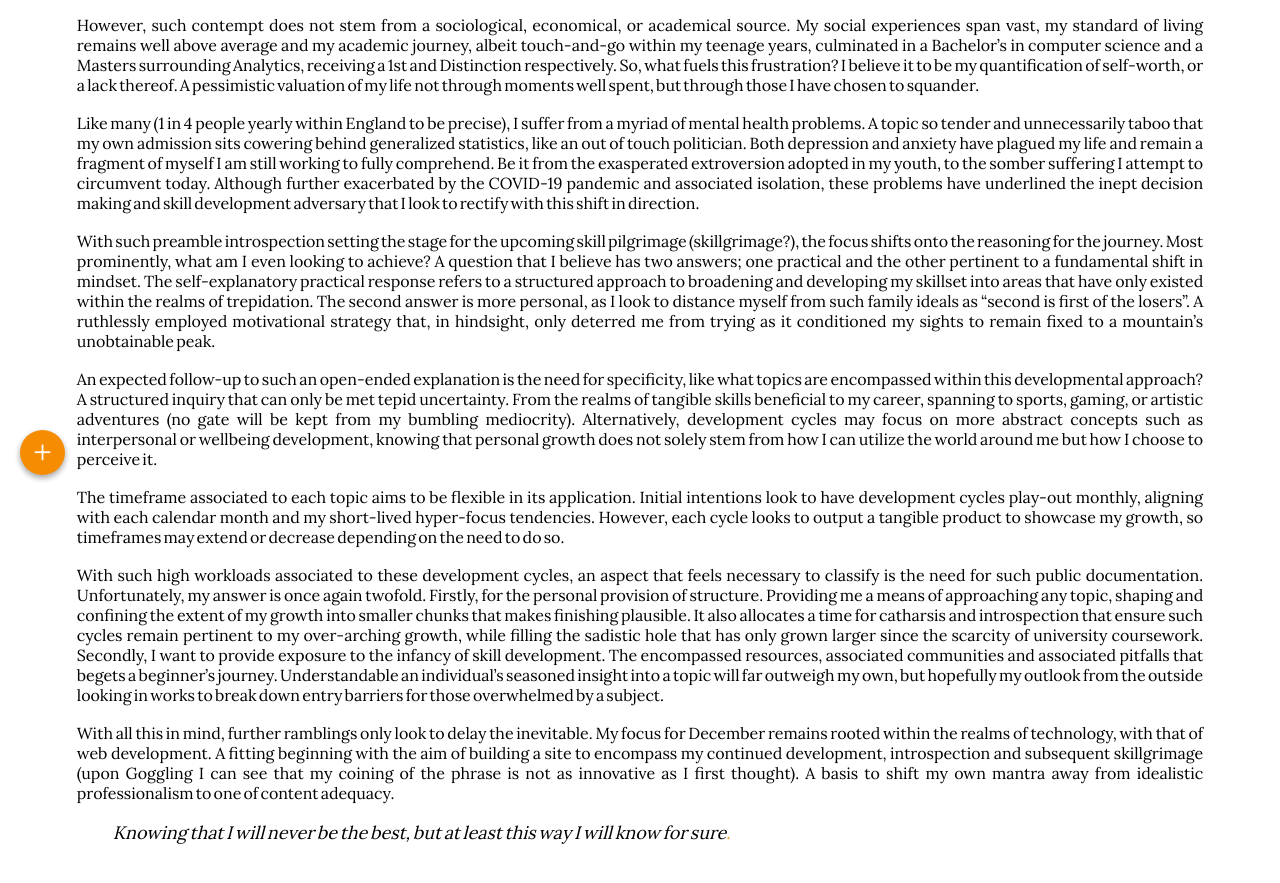
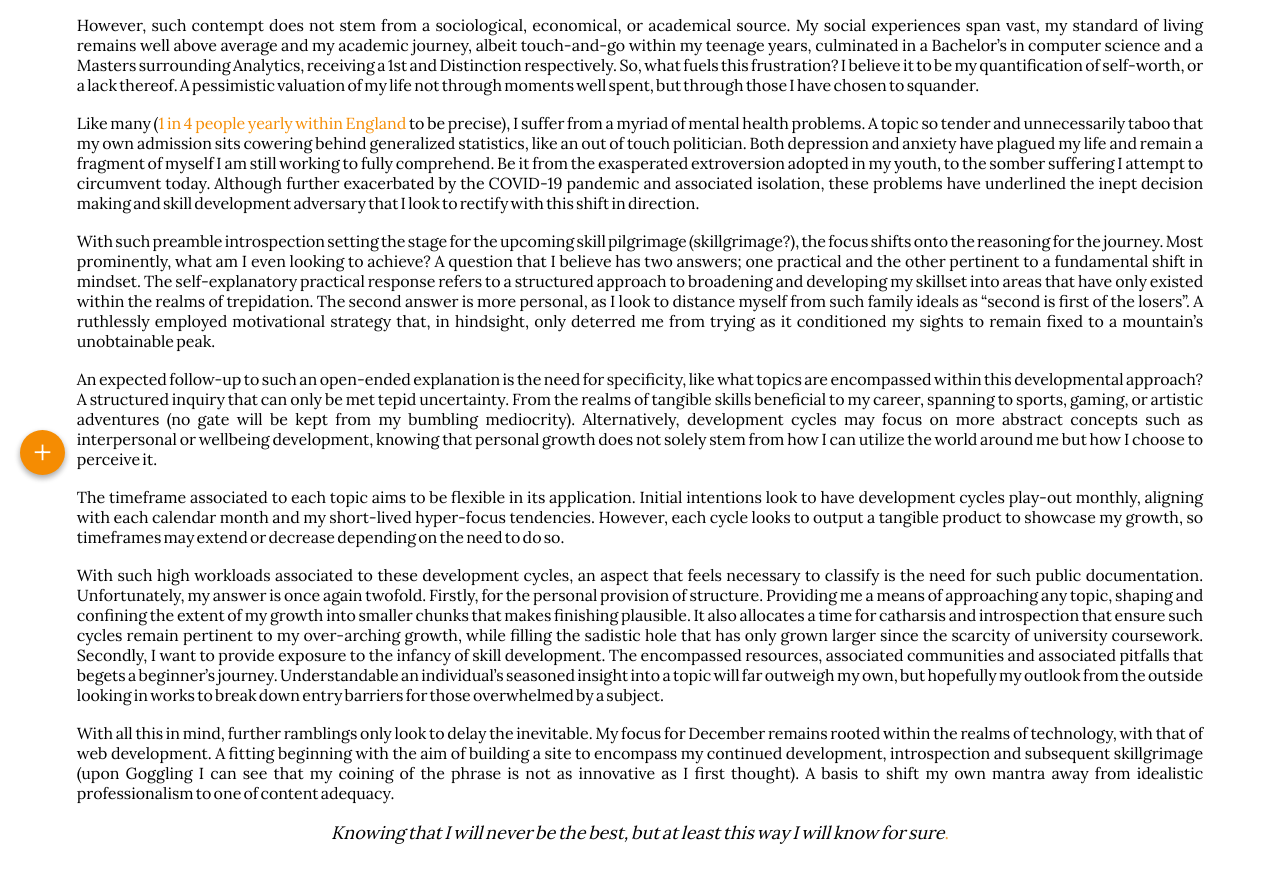
Before and after one commit to tomtribe/AtLeastITried, a plain HTML site: page blogPost1.html in a window 1280 px wide. Shown: the part 305-1188 px from the top of the page. Drawn offline with Linux system fonts and the light colour scheme.

Commit message:
blog content update

```diff
--- a/blogPost1.html
+++ b/blogPost1.html
@@ -40,7 +40,7 @@
             </p>
             <br>
             <p>
-                Like many (1 in 4 people yearly within England to be precise), I suffer from a myriad of mental health problems. A topic so tender and unnecessarily taboo that my own admission
+                Like many (<a href="https://www.mind.org.uk/information-support/types-of-mental-health-problems/statistics-and-facts-about-mental-health/how-common-are-mental-health-problems/#:~:text=1%20in%204%20people%20will,week%20in%20England%20%5B2%5D.">1 in 4 people yearly within England</a> to be precise), I suffer from a myriad of mental health problems. A topic so tender and unnecessarily taboo that my own admission
                 sits cowering behind generalized statistics, like an out of touch politician. Both depression and anxiety have plagued my life and remain a fragment of myself I am still working
                 to fully comprehend. Be it from the exasperated extroversion adopted in my youth, to the somber suffering I attempt to circumvent today. Although further exacerbated by the
                 COVID-19 pandemic and associated isolation, these problems have underlined the inept decision making and skill development adversary that I look to rectify with this shift
@@ -83,7 +83,7 @@
                 of the phrase is not as innovative as I first thought). A basis to shift my own mantra away from idealistic professionalism to one of content adequacy.
             </p>
             <br>
-            <p><i>Knowing that I will never be the best, but at least this way I will know for sure<em>.</em><i></i></p>
+            <p style="text-align: center;"><i>Knowing that I will never be the best, but at least this way I will know for sure<em>.</em><i></i></p>
             <br>
             <br>
             <br>
--- a/styles.css
+++ b/styles.css
@@ -121,7 +121,11 @@ em {
     font-family: "Lora", serif;
     font-weight: 400;
     font-size: 18px;
-    margin-left: 2em;
+}
+
+.blogContent > p > a {
+  color:rgb(245, 140, 2);
+  font-size: 16px;
 }
 
   .contactText h1{
@@ -404,6 +408,14 @@ button:hover{
   shape-outside: circle();
 }
 
+/*This will cause the img receive float none rule when screen is smaller than 768px*/
+@media only screen and (max-width: 500px) {
+  .aboutMePicture {
+      float: none;
+      margin-left: 0.3em;
+  }
+}
+
 .aboutMe p{
   font-family: "Lora", serif;
   font-weight: 400;
```
Also changed, not shown: index.html (+0 -1 lines). Lines whose indentation alone changed are shown as unchanged.
